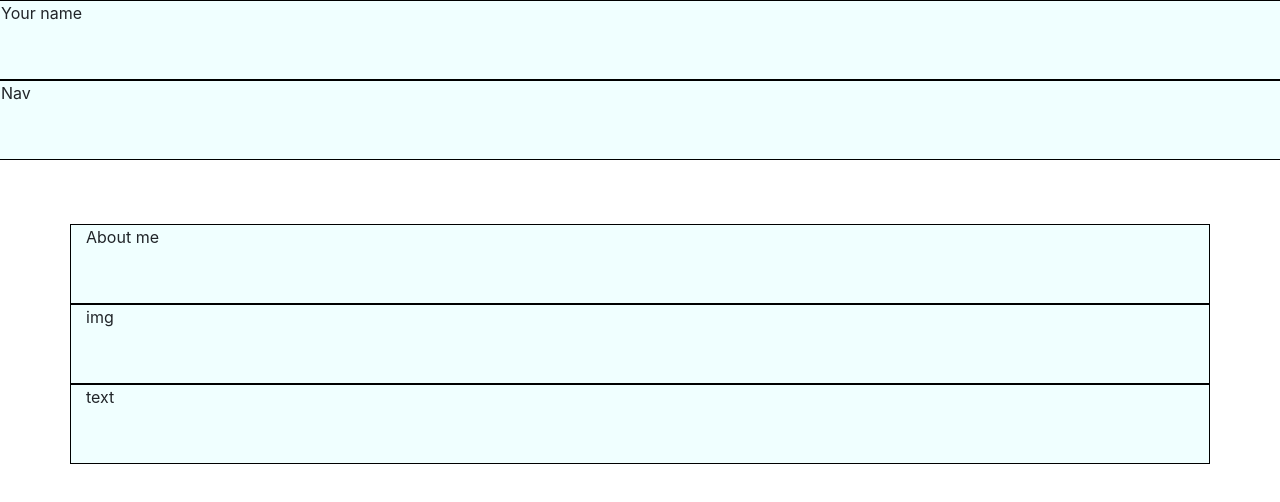
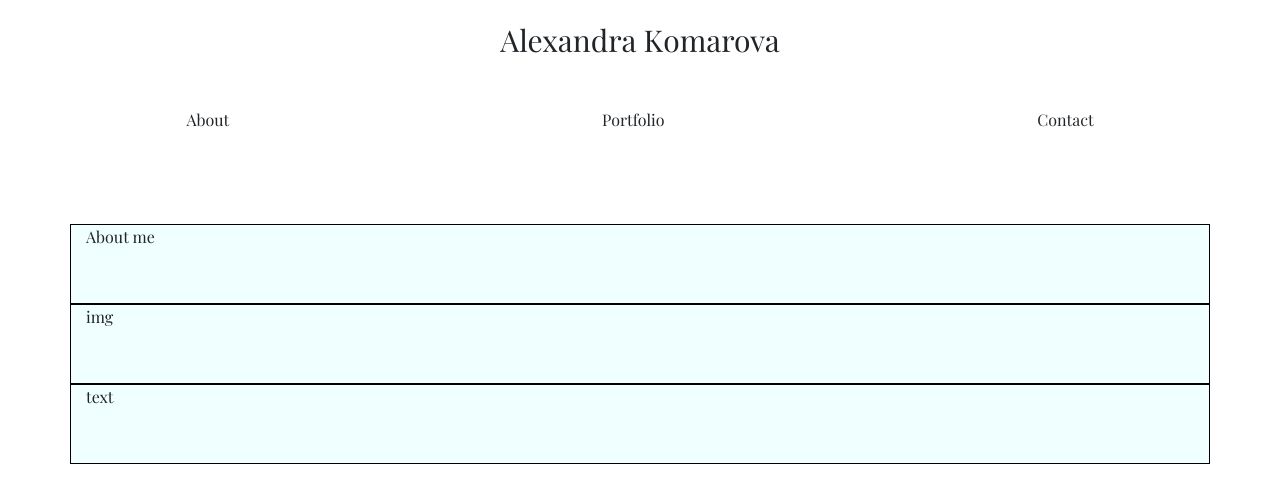
Before and after one commit to AlexandraKomarova/2-bootstrap-hw, a plain HTML site: page index.html in a window 1280 px wide. Drawn offline with nearby package versions, Linux system fonts and the light colour scheme.

Commit message:
styled the header

```diff
--- a/css/style.css
+++ b/css/style.css
@@ -1,7 +1,30 @@
+body {
+    font-family: 'Playfair Display', serif;
+}
+
 .name, .menu {
     min-height: 80px;
-    background-color: azure;
-    border: 1px solid black;
+}
+
+.name {
+    display: flex;
+}
+
+h1 {
+    font-size: 30px;
+    margin: auto;
+}
+
+.menu {
+    display: flex;
+}
+
+.menu-item {
+    margin: auto;
+}
+
+.menu-item p {
+    margin: 0;
 }
 
 .main-wrapper {
--- a/index.html
+++ b/index.html
@@ -6,6 +6,7 @@
     <meta http-equiv="X-UA-Compatible" content="ie=edge">
     <title>Alexandra Komarova</title>
     <link rel="stylesheet" href="https://stackpath.bootstrapcdn.com/bootstrap/4.4.1/css/bootstrap.min.css" integrity="sha384-Vkoo8x4CGsO3+Hhxv8T/Q5PaXtkKtu6ug5TOeNV6gBiFeWPGFN9MuhOf23Q9Ifjh" crossorigin="anonymous">
+    <link href="https://fonts.googleapis.com/css?family=Playfair+Display&display=swap" rel="stylesheet">
     <link rel="stylesheet" href="css/style.css">
 </head>
 <body>
@@ -13,8 +14,21 @@
     <!-- Nav -->
 
     <div class="row header">
-        <div class="col-12 name">Your name</div>
-        <div class="col-12 menu">Nav</div>
+
+        <div class="col-12 name">
+            <h1>Alexandra Komarova</h1>
+        </div>
+
+        <div class="col-12 menu">
+
+
+                    <p class="menu-item">About</p>
+                    <p class="menu-item">Portfolio</p>
+                    <p class="menu-item">Contact</p>
+
+
+        </div>
+
     </div>
 
     <!-- Main -->
```
